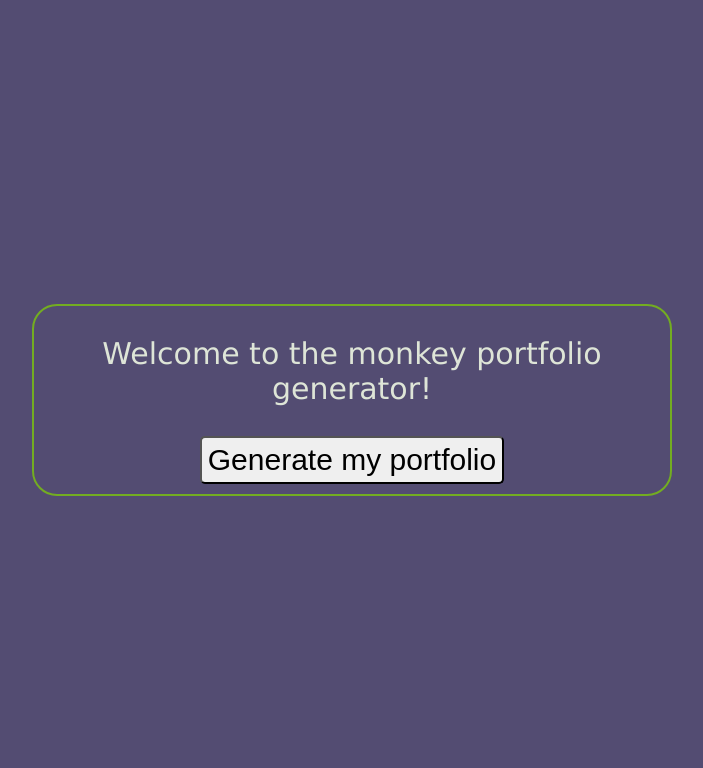
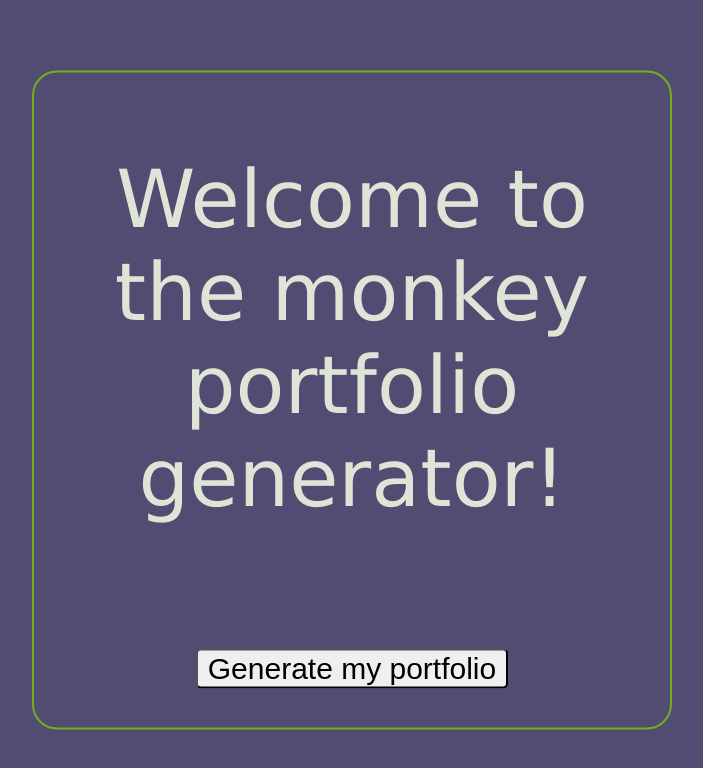
Before and after one commit to calin-buzetelu/monkey-portfolio, a website built with Parcel: page index.html in a window 1280 px wide. Shown: the whole page, without its empty margins (288-991 px from the left). Built offline with nearby package versions, Linux system fonts and the light colour scheme.

Commit message:
Small styling

```diff
--- a/index.js
+++ b/index.js
@@ -1,4 +1,4 @@
-
+'use strict';
 
 document.querySelector('.submit-button').addEventListener('click', () => {
     console.log(`Here is a click!`);
--- a/styles.css
+++ b/styles.css
@@ -17,18 +17,18 @@ body {
     transform: translate(-50%, -50%);
 
     color: #dee5d7;
-    font-size: 30px;
+    font-size: 80px;
 }
 
 .button-container {
-    padding-bottom: 10px;
+    padding-bottom: 30px;
 }
 
 .submit-button {
     font-size: 30px;
     border-radius: 5px;
-    padding-top: 5px;
-    padding-bottom: 5px;
+    padding-left: 10px;
+    padding-right: 10px;
 }
 
 .hidden {
```
